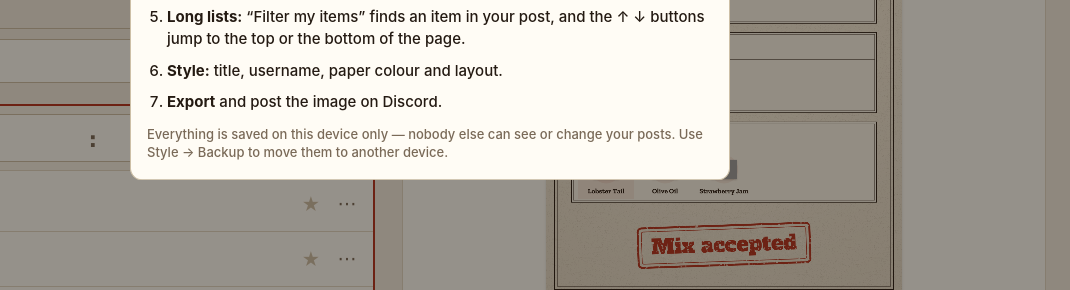
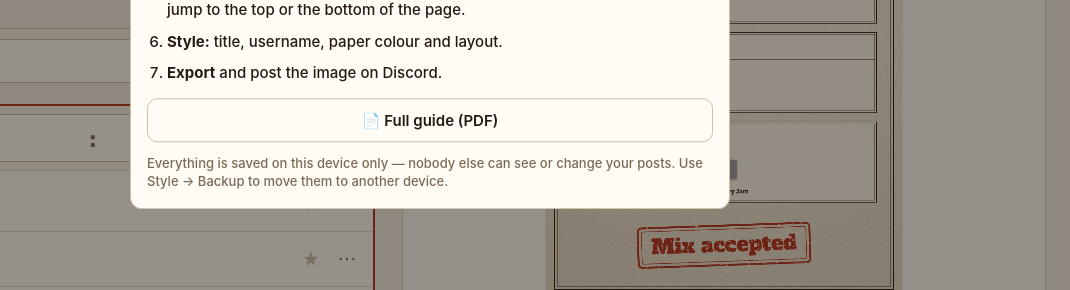
Before and after one commit to PerrierLapadite/Mrkt, a plain HTML site: page index.html in a window 1280 px wide. Both pictures are taken after a click on the button "How it works". Shown: the part 495-785 px from the top of the page, 210-1280 px from the left. Drawn offline with nearby package versions, Linux system fonts and the light colour scheme; no server answers.

Commit message:
Add files via upload

```diff
--- a/index.html
+++ b/index.html
@@ -257,6 +257,7 @@ body[data-tab=prev] #editor{display:none}
 .helpb{width:34px;height:34px;border-radius:50%;border:1.5px solid var(--ink);background:transparent;font:700 17px var(--slab);color:var(--ink);padding:0;align-self:center}
 .help ol{margin:0;padding-left:20px;display:grid;gap:10px;line-height:1.45}
 .help .hint{margin-top:12px}
+.help .guide{margin-top:14px;text-decoration:none;color:var(--ink)}
 .target{flex-direction:column;align-items:stretch!important;gap:6px!important}
 .tchips{display:flex;gap:6px;flex-wrap:wrap;min-width:0}
 .tchips::-webkit-scrollbar{display:none}
@@ -1799,6 +1800,7 @@ $("#helpBtn").onclick = () => openSheet("How it works", h("div", { class: "help"
     h("li", null, h("b", null, "Long lists:"), " “Filter my items” finds an item in your post, and the ↑ ↓ buttons jump to the top or the bottom of the page."),
     h("li", null, h("b", null, "Style:"), " title, username, paper colour and layout."),
     h("li", null, h("b", null, "Export"), " and post the image on Discord.")),
+  h("a", { class: "btn full guide", href: "guide.pdf", target: "_blank", rel: "noopener" }, "📄 Full guide (PDF)"),
   h("p", { class: "hint" }, "Everything is saved on this device only — nobody else can see or change your posts. Use Style → Backup to move them to another device.")));
 
 /* ---------- ring icon (DOM) ---------- */
```
